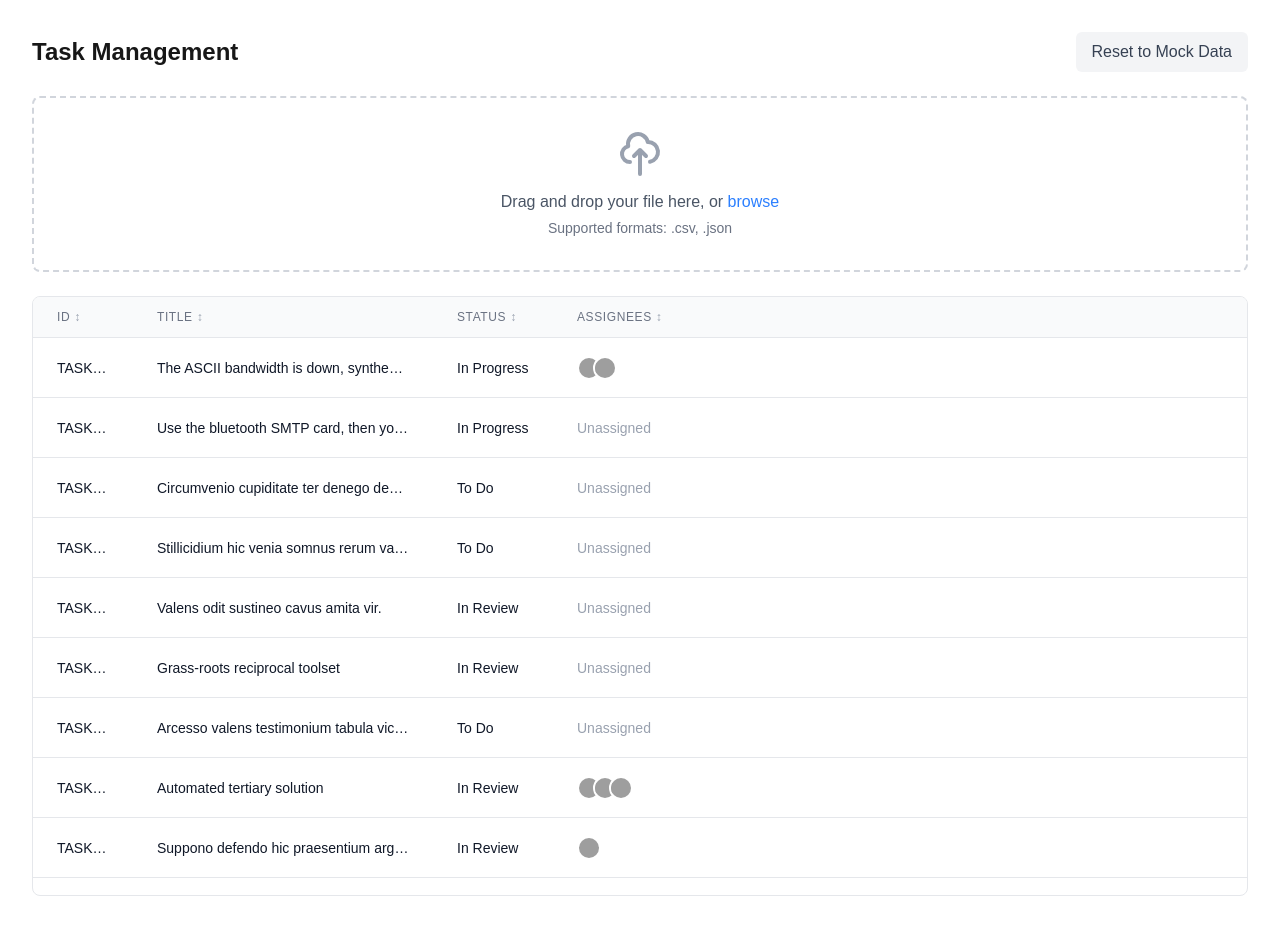
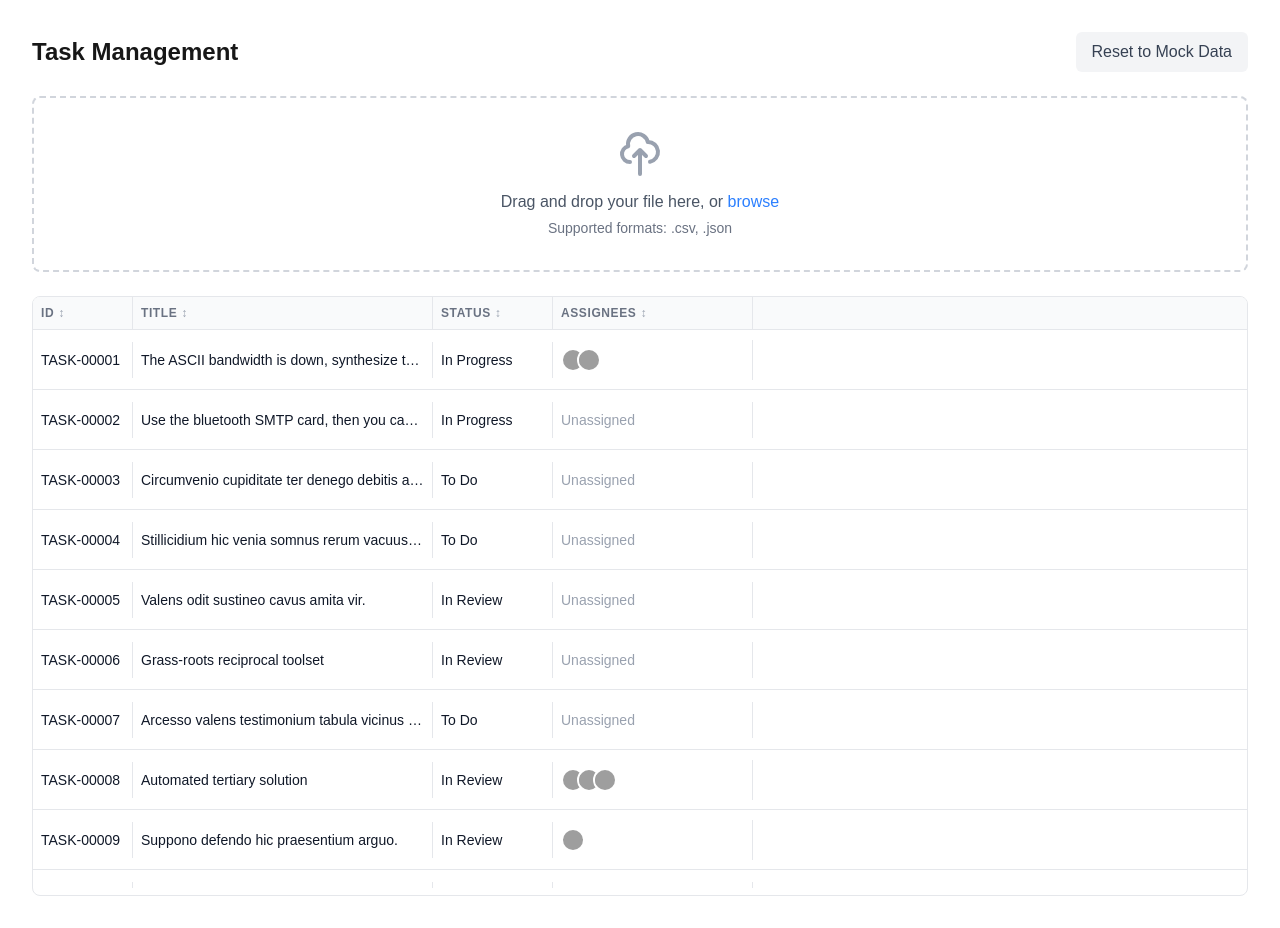
Before and after one commit to nickMarz/deep-datagrid, a Next.js app: page / in a window 1280 px wide. Built offline with nearby package versions, Linux system fonts and the light colour scheme; grey boxes are pictures that could not be loaded.

Commit message:
Update VirtualizedDataGrid.tsx

```diff
--- a/src/components/grid/VirtualizedDataGrid.tsx
+++ b/src/components/grid/VirtualizedDataGrid.tsx
@@ -8,10 +8,11 @@ const ROW_HEIGHT = 60; // Height of each row in pixels
 const cellStyles = {
   padding: '8px',
   borderRight: '1px solid #e5e7eb',
-  borderBottom: '1px solid #e5e7eb',
+  // borderBottom: '1px solid #e5e7eb',
   overflow: 'hidden',
   whiteSpace: 'nowrap',
   textOverflow: 'ellipsis',
+  flexShrink: 0, // Prevent cell from shrinking
 };
 
 const headerCellStyles = {
@@ -76,7 +77,12 @@ export function VirtualizedDataGrid<T extends Record<string, any>>({
           className={`px-6 py-3 text-left text-xs font-medium text-gray-500 uppercase tracking-wider ${
             column.sortable ? 'cursor-pointer hover:bg-gray-100' : ''
           }`}
-          style={{ width: column.width }}
+          style={{
+            ...headerCellStyles,
+            width: column.width,
+            minWidth: column.width,
+            maxWidth: column.width,
+          }}
           onClick={() => handleSort(column)}
         >
           <div className="flex items-center gap-1">
@@ -120,7 +126,12 @@ export function VirtualizedDataGrid<T extends Record<string, any>>({
             <div
               key={column.id}
               className="px-6 py-4 whitespace-nowrap text-sm text-gray-900"
-              style={{ width: column.width }}
+              style={{
+                ...cellStyles,
+                width: column.width,
+                minWidth: column.width,
+                maxWidth: column.width,
+              }}
               onClick={(e) => {
                 e.stopPropagation();
                 handleCellClick(index, column);
```
